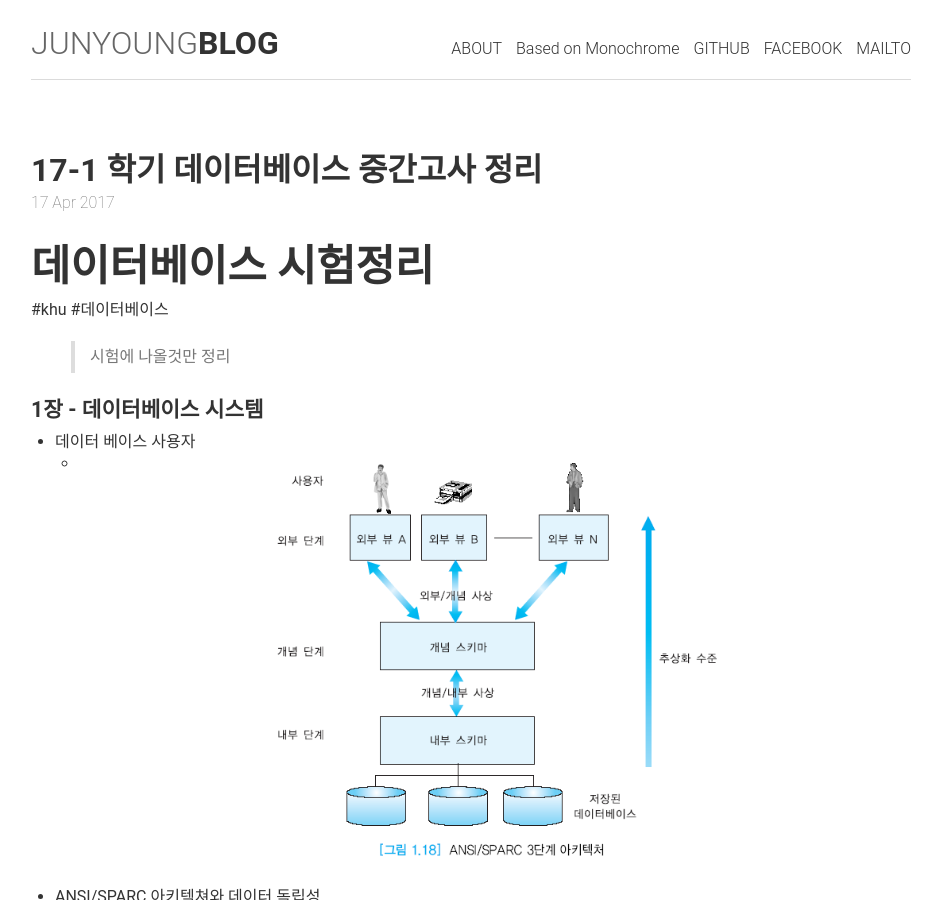
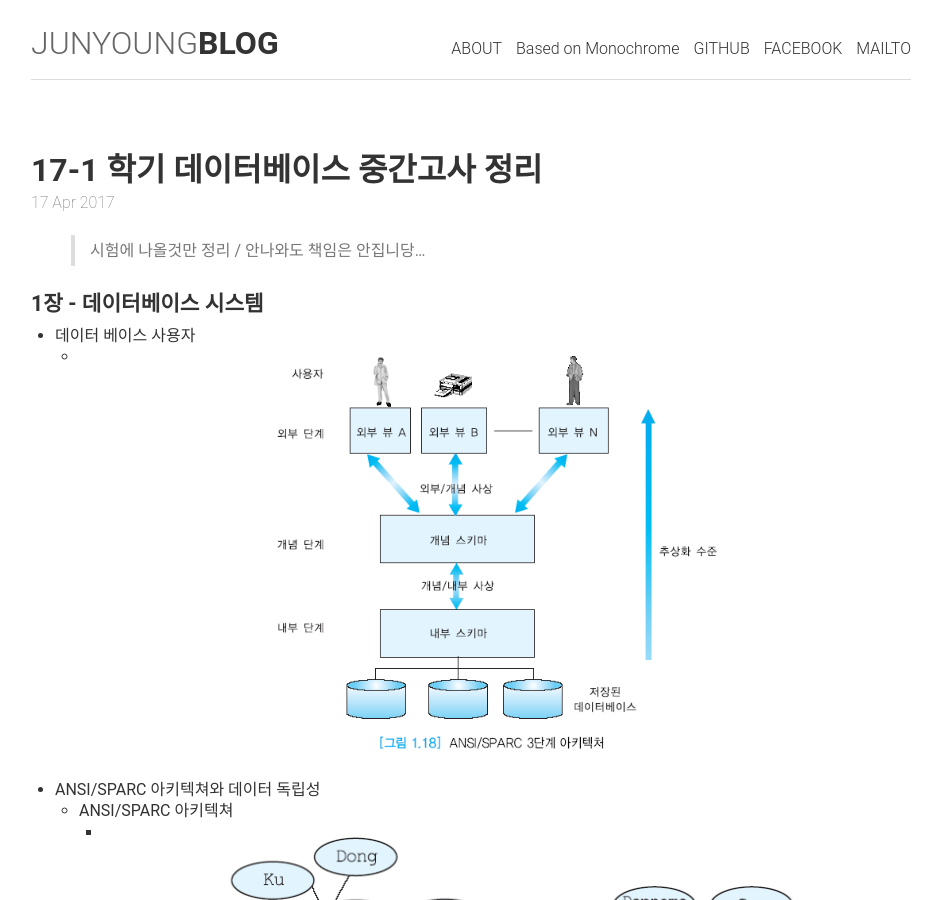
Before and after one commit to sungjunyoung/sungjunyoung.github.io_deprecated, a Jekyll site: the page built from _posts/2017-04-17-database-mid-term.md, in a window 1280 px wide and 900 px high. Shown: the whole window, without its empty margins (169-1111 px from the left). Built offline with Jekyll 4.4.1, drawn with Linux system fonts in a browser that asks for light colours; comment, search, counter and statistics services are not loaded.

Commit message:
h1 삭제

```diff
--- a/_posts/2017-04-17-database-mid-term.md
+++ b/_posts/2017-04-17-database-mid-term.md
@@ -4,10 +4,7 @@ description: '17-1 학기 데이터베이스 중간고사 나올것만 정리하
 header: 17-1 학기 데이터베이스 중간고사 정리
 ---
 
-# 데이터베이스 시험정리
-#khu #데이터베이스
-
-> 시험에 나올것만 정리
+> 시험에 나올것만 정리 / 안나와도 책임은 안집니당...
 
 ### 1장 - 데이터베이스 시스템
 - 데이터 베이스 사용자
```
Also changed, not shown: 15 other files.
